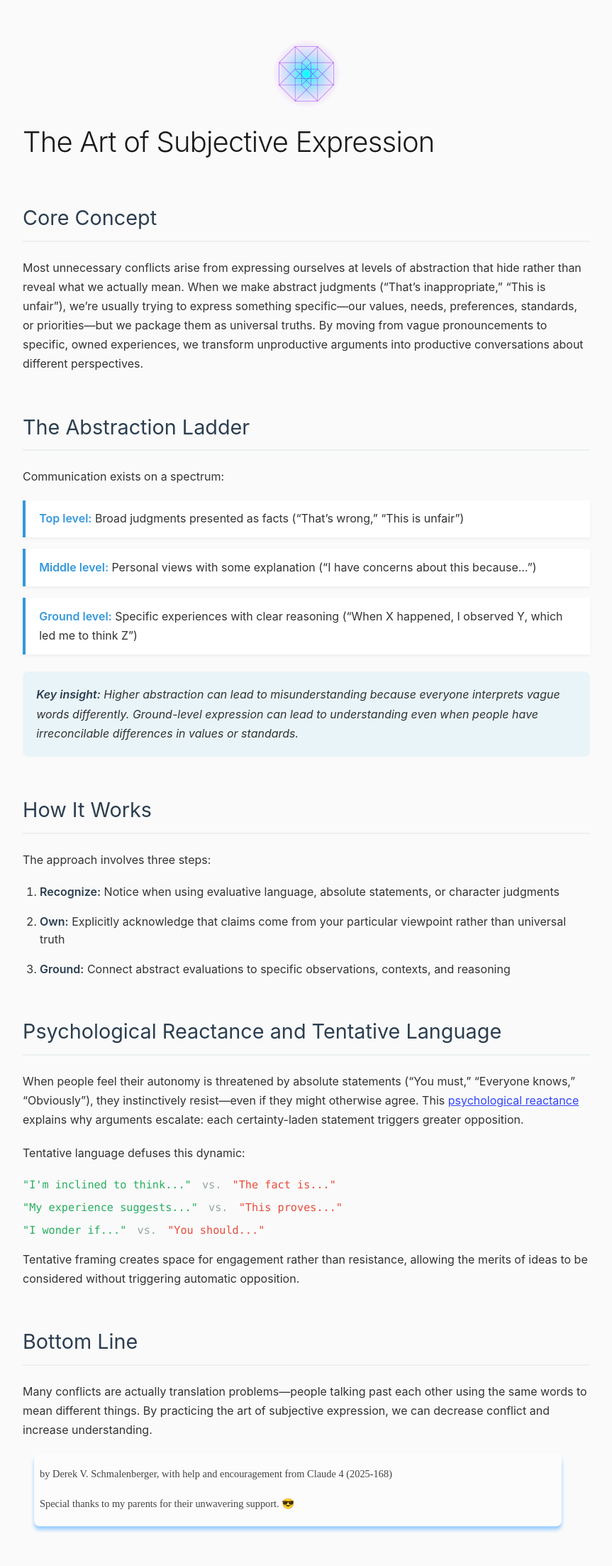
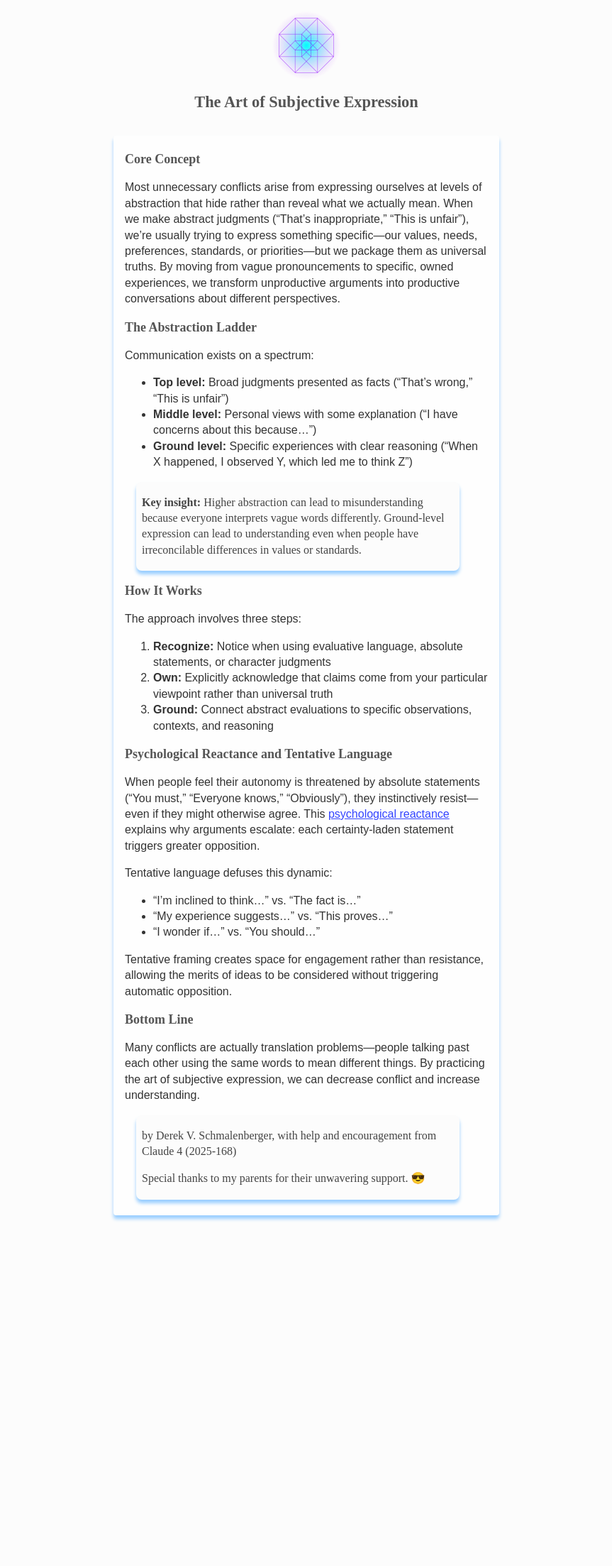
Before and after one commit to derek-v-s/derek-v-s.github.io, a Jekyll site: the page built from subjective-expression.md, in a window 1280 px wide. Shown: the whole page at 71% size, without its empty margins (208-1071 px from the left). Built offline with Jekyll 4.4.1, drawn with Linux system fonts in a browser that asks for light colours; after the commit the page ends 1744 px from its top, so only the background shows below that.

Commit message:
Eliminate subjective-expression's custom style

```diff
--- a/_layouts/default.html
+++ b/_layouts/default.html
@@ -7,10 +7,9 @@
   <meta name="author" content="{{ site.author | escape }}">
   <title>{{ page.title | default: site.title | escape }}</title>
   <link rel="stylesheet" href="{{ '/style.css' | relative_url }}">
-  {% if page.stylesheet %}<link rel="stylesheet" href="{{ page.stylesheet | relative_url }}">{% endif %}
   <link rel="icon" type="image/png" href="{{ '/complex_octagon_128.png' | relative_url }}">
 </head>
-<body{% if page.body_class %} class="{{ page.body_class }}"{% endif %}>
+<body>
   <main>
     <a href="{{ '/' | relative_url }}"><img src="{{ '/complex_octagon_128.png' | relative_url }}" alt="Complex octagon" class="center"></a>
 
--- a/subjective-expression.css
+++ /dev/null
@@ -1,136 +0,0 @@
-.subjective-expression {
-  max-width: 800px;
-  margin: 0 auto;
-  padding: 40px 20px;
-  background-color: #fafafa;
-  font-family: -apple-system, BlinkMacSystemFont, "Segoe UI", Roboto, "Helvetica Neue", Arial, sans-serif;
-  line-height: 1.6;
-}
-
-.subjective-expression header {
-  text-align: left;
-}
-
-.subjective-expression section {
-  margin: 0;
-  padding: 0;
-  max-width: none;
-  border-radius: 0;
-  background-color: transparent;
-  box-shadow: none;
-  font-family: inherit;
-}
-
-.subjective-expression h1 {
-  margin-bottom: 0.2em;
-  color: #1a1a1a;
-  font-family: inherit;
-  font-size: 2.5em;
-  font-weight: 300;
-  letter-spacing: -0.02em;
-}
-
-.subjective-expression h2 {
-  margin-top: 1.8em;
-  margin-bottom: 0.8em;
-  padding-bottom: 0.3em;
-  border-bottom: 2px solid #ecf0f1;
-  color: #2c3e50;
-  font-family: inherit;
-  font-size: 1.8em;
-  font-weight: 400;
-}
-
-.subjective-expression p {
-  margin-bottom: 1.2em;
-  line-height: 1.7;
-}
-
-.subjective-expression ul,
-.subjective-expression ol {
-  padding-left: 1.5em;
-}
-
-.subjective-expression ul {
-  margin-bottom: 1.2em;
-}
-
-.subjective-expression li {
-  margin-bottom: 0.8em;
-  line-height: 1.6;
-}
-
-.subjective-expression ol li {
-  margin-bottom: 1em;
-}
-
-.subjective-expression strong {
-  color: #2c3e50;
-  font-weight: 600;
-}
-
-.subjective-expression .level {
-  margin: 1em 0;
-  padding: 0.8em 1.2em;
-  border-left: 4px solid #3498db;
-  background-color: #fff;
-  box-shadow: 0 2px 4px rgba(0, 0, 0, 0.05);
-}
-
-.subjective-expression .level strong {
-  color: #3498db;
-}
-
-.subjective-expression .key-insight {
-  margin: 1.5em 0;
-  padding: 1.2em;
-  border-radius: 8px;
-  background-color: #e8f4f8;
-  font-style: italic;
-}
-
-.subjective-expression .comparison {
-  display: flex;
-  align-items: center;
-  margin: 0.5em 0;
-  font-family: Consolas, Monaco, monospace;
-  font-size: 0.95em;
-}
-
-.subjective-expression .tentative {
-  color: #27ae60;
-}
-
-.subjective-expression .absolute {
-  color: #e74c3c;
-}
-
-.subjective-expression .vs {
-  margin: 0 1em;
-  color: #95a5a6;
-}
-
-.subjective-expression blockquote p {
-  color: #444;
-  font-family: serif;
-  font-size: 0.9em;
-  font-style: normal;
-}
-
-@media (max-width: 600px) {
-  .subjective-expression {
-    padding: 20px 15px;
-  }
-
-  .subjective-expression h1 {
-    font-size: 2em;
-  }
-
-  .subjective-expression h2 {
-    font-size: 1.5em;
-  }
-
-  .subjective-expression .comparison {
-    font-size: 0.85em;
-  }
-}
--- a/subjective-expression.md
+++ b/subjective-expression.md
@@ -14,17 +12,11 @@ Most unnecessary conflicts arise from expressing ourselves at levels of abstract
 
 Communication exists on a spectrum:
 
-**Top level:** Broad judgments presented as facts ("That's wrong," "This is unfair")
-{: .level}
+- **Top level:** Broad judgments presented as facts ("That's wrong," "This is unfair")
+- **Middle level:** Personal views with some explanation ("I have concerns about this because...")
+- **Ground level:** Specific experiences with clear reasoning ("When X happened, I observed Y, which led me to think Z")
 
-**Middle level:** Personal views with some explanation ("I have concerns about this because...")
-{: .level}
-
-**Ground level:** Specific experiences with clear reasoning ("When X happened, I observed Y, which led me to think Z")
-{: .level}
-
-**Key insight:** Higher abstraction can lead to misunderstanding because everyone interprets vague words differently. Ground-level expression can lead to understanding even when people have irreconcilable differences in values or standards.
-{: .key-insight}
+> **Key insight:** Higher abstraction can lead to misunderstanding because everyone interprets vague words differently. Ground-level expression can lead to understanding even when people have irreconcilable differences in values or standards.
 
 ## How It Works
 
@@ -40,23 +32,9 @@ When people feel their autonomy is threatened by absolute statements ("You must,
 
 Tentative language defuses this dynamic:
 
-<div class="comparison">
-  <span class="tentative">"I'm inclined to think..."</span>
-  <span class="vs">vs.</span>
-  <span class="absolute">"The fact is..."</span>
-</div>
-
-<div class="comparison">
-  <span class="tentative">"My experience suggests..."</span>
-  <span class="vs">vs.</span>
-  <span class="absolute">"This proves..."</span>
-</div>
-
-<div class="comparison">
-  <span class="tentative">"I wonder if..."</span>
-  <span class="vs">vs.</span>
-  <span class="absolute">"You should..."</span>
-</div>
+- "I'm inclined to think..." vs. "The fact is..."
+- "My experience suggests..." vs. "This proves..."
+- "I wonder if..." vs. "You should..."
 
 Tentative framing creates space for engagement rather than resistance, allowing the merits of ideas to be considered without triggering automatic opposition.
 
```
Also changed, not shown: other parts of subjective-expression.md (+0 -2 lines).
